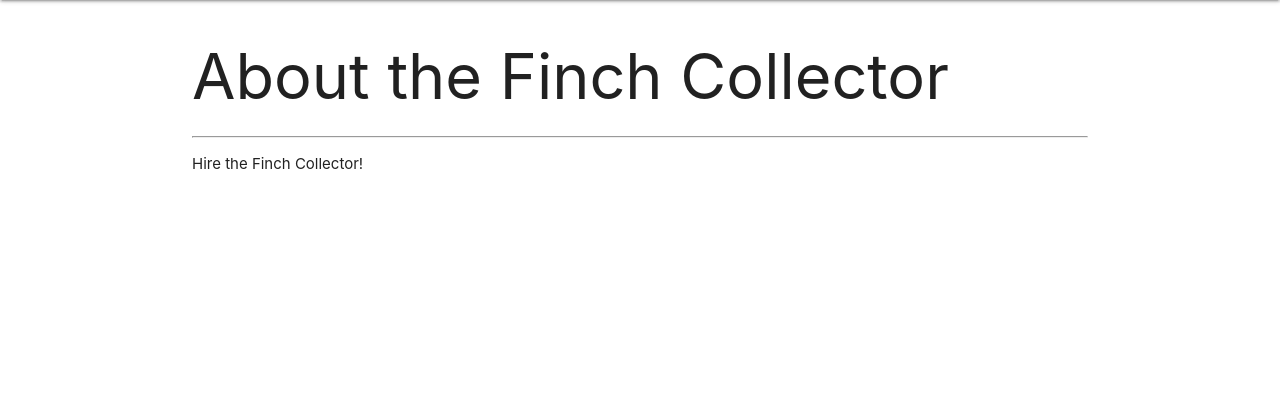
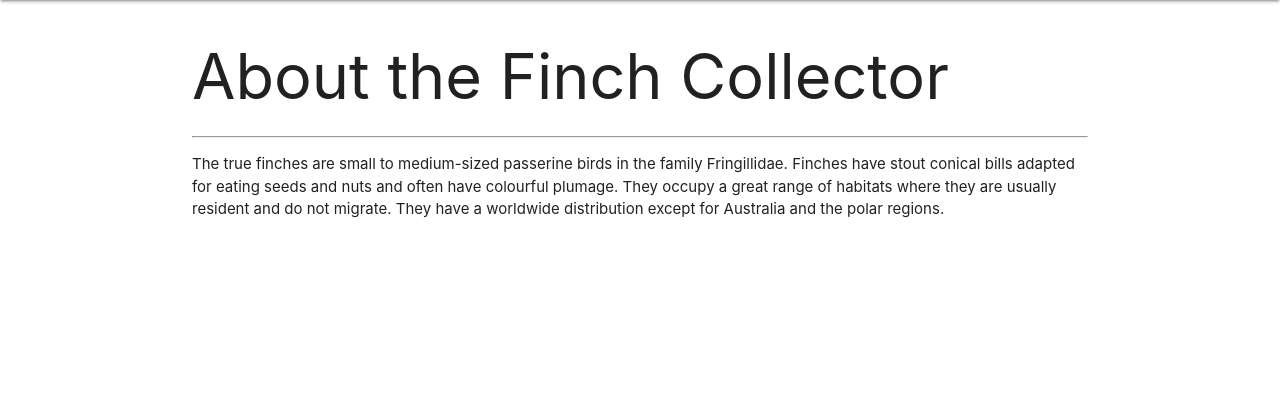
Before and after one commit to shaikhaalbflasa/finch-collector, a Django app: page /about/ in a window 1280 px wide. Shown: the part 64-481 px from the top of the page. Run offline with Django 4.2, Linux system fonts and the light colour scheme.

Commit message:
finch-one-to-many-models-2

```diff
--- a/main_app/templates/about.html
+++ b/main_app/templates/about.html
@@ -3,5 +3,7 @@
 {% block content %}
 <h1>About the Finch  Collector</h1>
 <hr />
-<p>Hire the Finch  Collector!</p>
+<p>The true finches are small to medium-sized passerine birds in the family Fringillidae. Finches have stout conical bills adapted for eating seeds and nuts and often have colourful plumage. They occupy a great range of habitats where they are usually resident and do not migrate. They have a worldwide distribution except for Australia and the polar regions. </p>
+
+
 {% endblock %}
--- a/main_app/templates/home.html
+++ b/main_app/templates/home.html
@@ -1,6 +1,6 @@
 {% extends 'base.html' %}
 {% block content %}
 
-<h1>Home</h1>
+<h1>Welcome to Finch  Collector </h1>
 
 {% endblock %}
```
